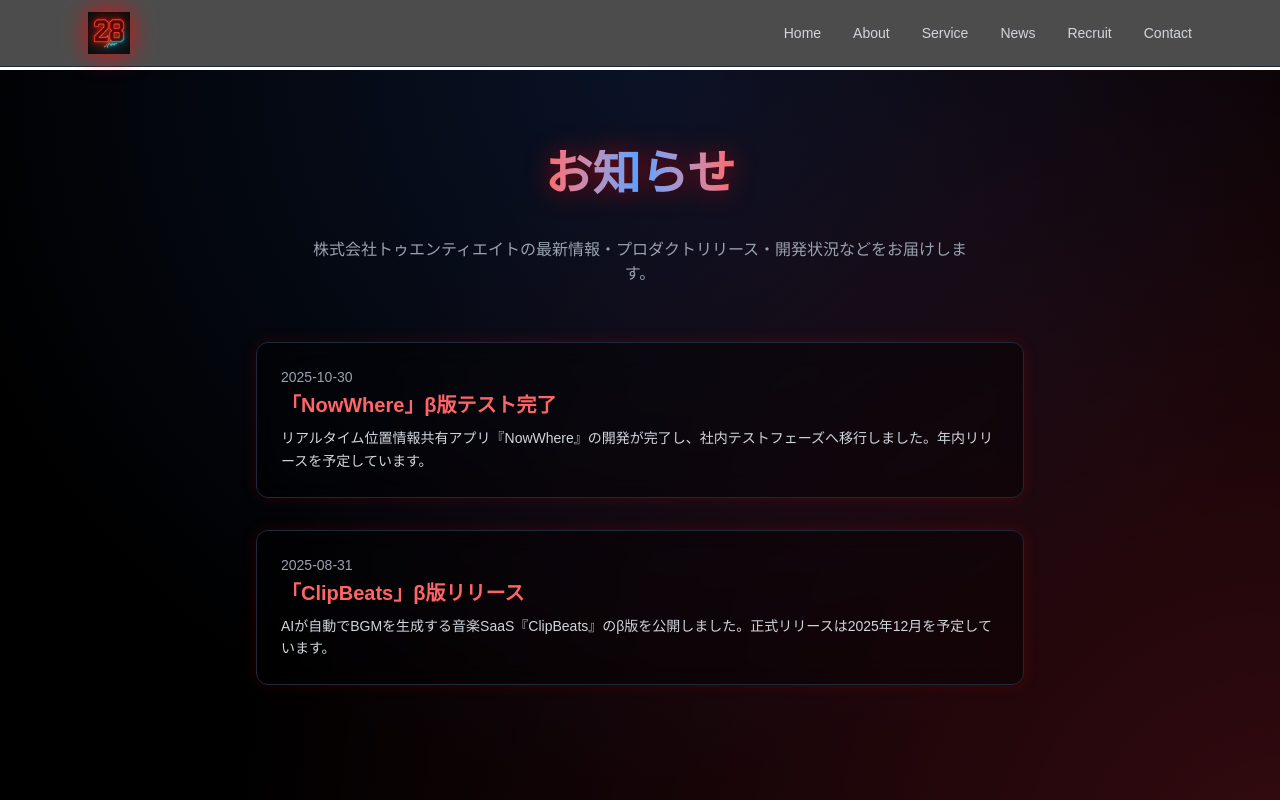
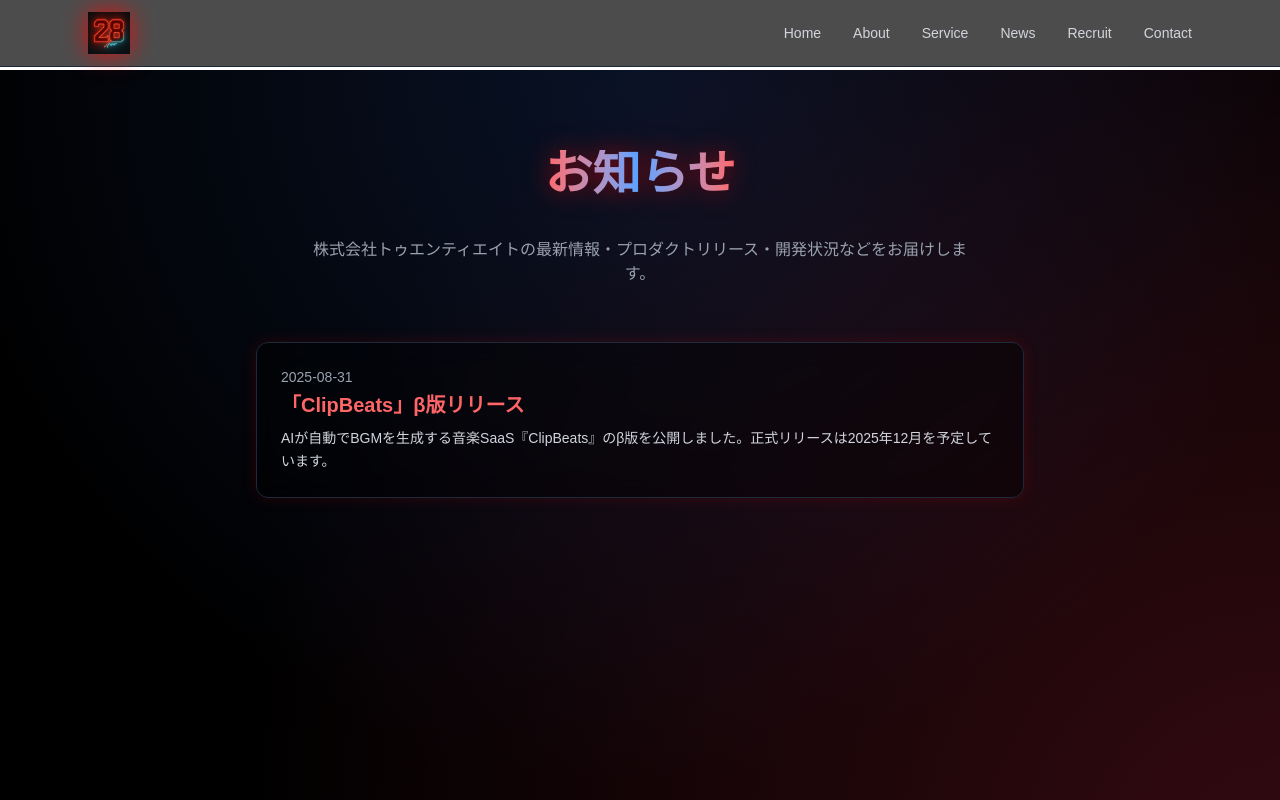
Before and after one commit to twenty-eight-28/corp_page, a Next.js app: page /news in a window 1280 px wide. Shown: the top 800 px of the page. Built offline with nearby package versions, Linux system fonts and the light colour scheme.

Commit message:
ニュース削除

```diff
--- a/app/news/page.tsx
+++ b/app/news/page.tsx
@@ -10,12 +10,12 @@
     //   content:
     //     "フリーランスエンジニア向けの買い切り型会計SaaS『Shiwake』の開発を開始しました。AIによる仕訳補助機能を搭載予定です。",
     // },
-    {
-      date: "2025-10-30",
-      title: "「NowWhere」β版テスト完了",
-      content:
-        "リアルタイム位置情報共有アプリ『NowWhere』の開発が完了し、社内テストフェーズへ移行しました。年内リリースを予定しています。",
-    },
+    // {
+    //   date: "2025-10-30",
+    //   title: "「NowWhere」β版テスト完了",
+    //   content:
+    //     "リアルタイム位置情報共有アプリ『NowWhere』の開発が完了し、社内テストフェーズへ移行しました。年内リリースを予定しています。",
+    // },
     {
       date: "2025-08-31",
       title: "「ClipBeats」β版リリース",
```
